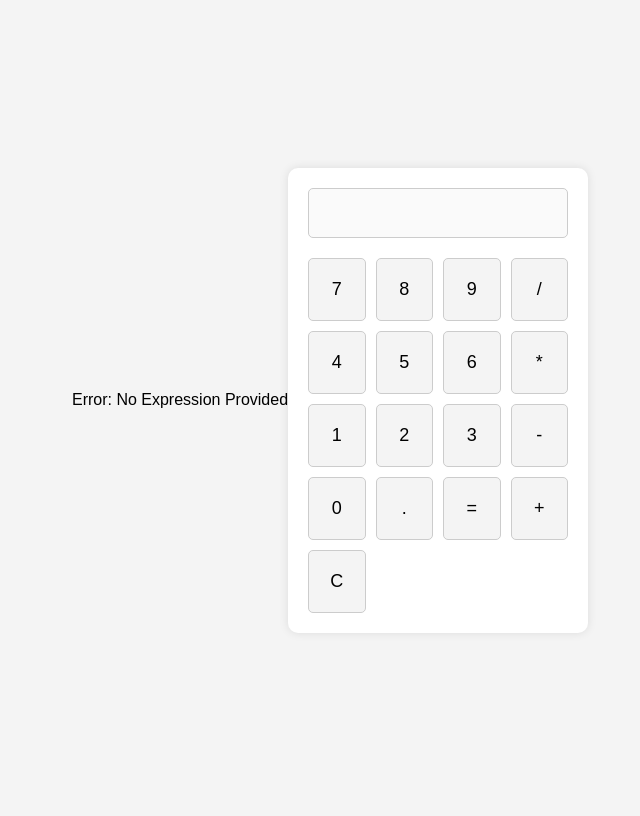
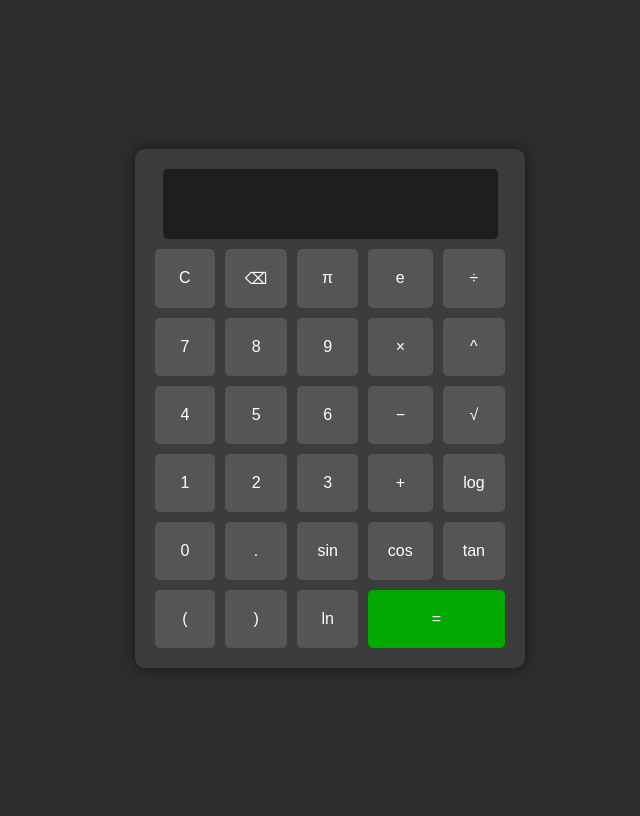
Before and after one commit to Erisbuenaventura22/calculator, a PHP site: page / in a window 1280 px wide. Shown: the whole page, without its empty margins (310-950 px from the left). Before the commit the page ends 613 px from the top, so only its background shows below. Run offline with PHP 8.4, Linux system fonts and the light colour scheme.

Commit message:
Update index.php

```diff
--- a/index.php
+++ b/index.php
@@ -1,115 +1,177 @@
-<?php
-if (isset($_POST['expression'])) {
-    $expression = $_POST['expression'];
-
-    // Use eval to evaluate the mathematical expression
-    // WARNING: This function can be dangerous, only use with validated input
-    try {
-        $result = eval("return $expression;");
-        echo $result;
-    } catch (Exception $e) {
-        echo "Error: Invalid Expression";
-    }
-} else {
-    echo "Error: No Expression Provided";
-}
-?>
-
 <!DOCTYPE html>
 <html lang="en">
   <head>
-    <meta charset="UTF-8">
-    <meta name="viewport" content="width=device-width, initial-scale=1.0">
-    <title>Simple Calculator</title>
+    <meta charset="UTF-8" />
+    <title>Scientific Calculator</title>
     <style>
+      /* Style for the entire page */
       body {
-            font-family: Arial, sans-serif;
-            display: flex;
-            justify-content: center;
-            align-items: center;
-            height: 100vh;
-            margin: 0;
-            background-color: #f4f4f4;
+        font-family: "Segoe UI", sans-serif; /* Sets a clean sans-serif font */
+        background: #2d2d2d; /* Dark gray background */
+        color: #fff; /* White default text color */
+        display: flex; /* Use flexbox for layout */
+        justify-content: center; /* Horizontally center the content */
+        align-items: center; /* Vertically center the content */
+        height: 100vh; /* Full viewport height */
       }
+
+      /* Style for the calculator container */
       .calculator {
-            width: 260px;
-            background-color: #fff;
-            padding: 20px;
-            border-radius: 10px;
-            box-shadow: 0 0 10px rgba(0, 0, 0, 0.1);
+        background: #3c3c3c; /* Darker background for calculator */
+        padding: 20px; /* Inner spacing around content */
+        border-radius: 10px; /* Rounded corners */
+        box-shadow: 0 0 15px rgba(0, 0, 0, 0.5); /* Subtle shadow for depth */
+        width: 350px; /* Fixed width for calculator box */
       }
-        input {
-            width: 100%;
-            height: 50px;
-            font-size: 24px;
-            text-align: right;
-            padding: 10px;
-            margin-bottom: 20px;
-            border: 1px solid #ccc;
-            border-radius: 5px;
+
+      /* Style for the display input field */
+      input[type="text"] {
+        width: 90%; /* Set input width slightly smaller than container */
+        height: 50px; /* Fixed height */
+        font-size: 24px; /* Large font for readability */
+        text-align: right; /* Text aligned to the right like traditional calculators */
+        padding: 10px; /* Inner padding */
+        margin: 0 auto 10px; /* Center the input horizontally and add bottom margin */
+        border: none; /* No border */
+        border-radius: 5px; /* Rounded edges */
+        background: #1e1e1e; /* Dark background for the display */
+        color: #0f0; /* Green text color like classic calculators */
+        display: block; /* Required for margin auto to work correctly */
       }
+
+      /* Container for all calculator buttons */
       .buttons {
-            display: grid;
-            grid-template-columns: repeat(4, 1fr);
-            gap: 10px;
+        display: grid; /* Use grid layout for buttons */
+        grid-template-columns: repeat(
+          5,
+          1fr
+        ); /* Create 5 equal-width columns */
+        gap: 10px; /* Space between buttons */
       }
-        .buttons button {
-            padding: 20px;
-            font-size: 18px;
-            border: 1px solid #ccc;
-            background-color: #f4f4f4;
-            border-radius: 5px;
-            cursor: pointer;
+
+      /* General button styling */
+      button {
+        padding: 20px; /* Size of buttons */
+        font-size: 16px; /* Button text size */
+        border: none; /* Remove default borders */
+        border-radius: 5px; /* Rounded buttons */
+        background: #555; /* Dark gray background */
+        color: white; /* White text */
+        cursor: pointer; /* Pointer cursor on hover */
+        transition: background 0.3s; /* Smooth background transition on hover */
       }
-        .buttons button:hover {
-            background-color: #ddd;
+
+      /* Button hover effect */
+      button:hover {
+        background: #777; /* Lighten background color on hover */
+      }
+
+      /* Special styling for the "=" button */
+      .equals {
+        background: #0a0; /* Green background to stand out */
+        grid-column: span 2;
       }
     </style>
   </head>
   <body>
+    <!-- Main calculator container -->
     <div class="calculator">
-        <input type="text" id="display" disabled>
+      <!-- Input field for displaying current expression or result -->
+      <input type="text" id="display" readonly />
+      <!-- readonly prevents user typing directly -->
+
+      <!-- Button container -->
       <div class="buttons">
-            <button onclick="appendToDisplay('7')">7</button>
-            <button onclick="appendToDisplay('8')">8</button>
-            <button onclick="appendToDisplay('9')">9</button>
-            <button onclick="appendToDisplay('/')">/</button>
-            <button onclick="appendToDisplay('4')">4</button>
-            <button onclick="appendToDisplay('5')">5</button>
-            <button onclick="appendToDisplay('6')">6</button>
-            <button onclick="appendToDisplay('*')">*</button>
-            <button onclick="appendToDisplay('1')">1</button>
-            <button onclick="appendToDisplay('2')">2</button>
-            <button onclick="appendToDisplay('3')">3</button>
-            <button onclick="appendToDisplay('-')">-</button>
-            <button onclick="appendToDisplay('0')">0</button>
-            <button onclick="appendToDisplay('.')">.</button>
-            <button onclick="calculateResult()">=</button>
-            <button onclick="appendToDisplay('+')">+</button>
+        <!-- First row -->
         <button onclick="clearDisplay()">C</button>
+        <!-- Clear the display -->
+        <button onclick="backspace()">⌫</button>
+        <!-- Remove last character -->
+        <button onclick="append('π')">π</button>
+        <!-- Append π (pi constant) -->
+        <button onclick="append('e')">e</button>
+        <!-- Append e (Euler's number) -->
+        <button onclick="append('/')">÷</button>
+        <!-- Append divide operator -->
+
+        <!-- Second row -->
+        <button onclick="append('7')">7</button>
+        <button onclick="append('8')">8</button>
+        <button onclick="append('9')">9</button>
+        <button onclick="append('*')">×</button>
+        <!-- Append multiply operator -->
+        <button onclick="append('**')">^</button>
+        <!-- Append power operator -->
+
+        <!-- Third row -->
+        <button onclick="append('4')">4</button>
+        <button onclick="append('5')">5</button>
+        <button onclick="append('6')">6</button>
+        <button onclick="append('-')">−</button>
+        <!-- Append subtraction operator -->
+        <button onclick="append('Math.sqrt(')">√</button>
+        <!-- Append square root function -->
+
+        <!-- Fourth row -->
+        <button onclick="append('1')">1</button>
+        <button onclick="append('2')">2</button>
+        <button onclick="append('3')">3</button>
+        <button onclick="append('+')">+</button>
+        <!-- Append addition operator -->
+        <button onclick="append('Math.log10(')">log</button>
+        <!-- Append log base 10 function -->
+
+        <!-- Fifth row -->
+        <button onclick="append('0')">0</button>
+        <button onclick="append('.')">.</button>
+        <!-- Append decimal point -->
+        <button onclick="append('Math.sin(')">sin</button>
+        <!-- Append sine function -->
+        <button onclick="append('Math.cos(')">cos</button>
+        <!-- Append cosine function -->
+        <button onclick="append('Math.tan(')">tan</button>
+        <!-- Append tangent function -->
+
+        <!-- Sixth row -->
+        <button onclick="append('(')">(</button>
+        <!-- Open parenthesis -->
+        <button onclick="append(')')">)</button>
+        <!-- Close parenthesis -->
+        <button onclick="append('Math.log(')">ln</button>
+        <!-- Append natural log function -->
+        <button class="equals" onclick="calculate()">=</button>
+        <!-- Evaluate the expression -->
       </div>
     </div>
 
+    <!-- JavaScript section -->
     <script>
-        function appendToDisplay(value) {
-            document.getElementById("display").value += value;
+      const display = document.getElementById("display"); // Selects the display input field
+
+      // Function to add characters to the display
+      function append(value) {
+        if (value === "π") value = Math.PI; // Convert π to Math.PI
+        if (value === "e") value = Math.E; // Convert e to Math.E
+        display.value += value; // Append value to current display
       }
 
-        function calculateResult() {
-            let displayValue = document.getElementById("display").value;
-            // Use PHP to handle the calculation
-            fetch("calculator.php", {
-                method: "POST",
-                body: new URLSearchParams("expression=" + displayValue),
-            })
-            .then(response => response.text())
-            .then(result => {
-                document.getElementById("display").value = result;
-            });
+      // Function to clear the entire display
+      function clearDisplay() {
+        display.value = ""; // Resets the display to empty
       }
 
-        function clearDisplay() {
-            document.getElementById("display").value = "";
+      // Function to remove the last character
+      function backspace() {
+        display.value = display.value.slice(0, -1); // Removes last character from the string
+      }
+
+      // Function to evaluate the expression
+      function calculate() {
+        try {
+          display.value = eval(display.value); // Evaluates the math expression using JavaScript
+        } catch (e) {
+          display.value = "Error"; // Display error message if evaluation fails
+        }
       }
     </script>
   </body>
```
Lines whose indentation alone changed are shown as unchanged.
